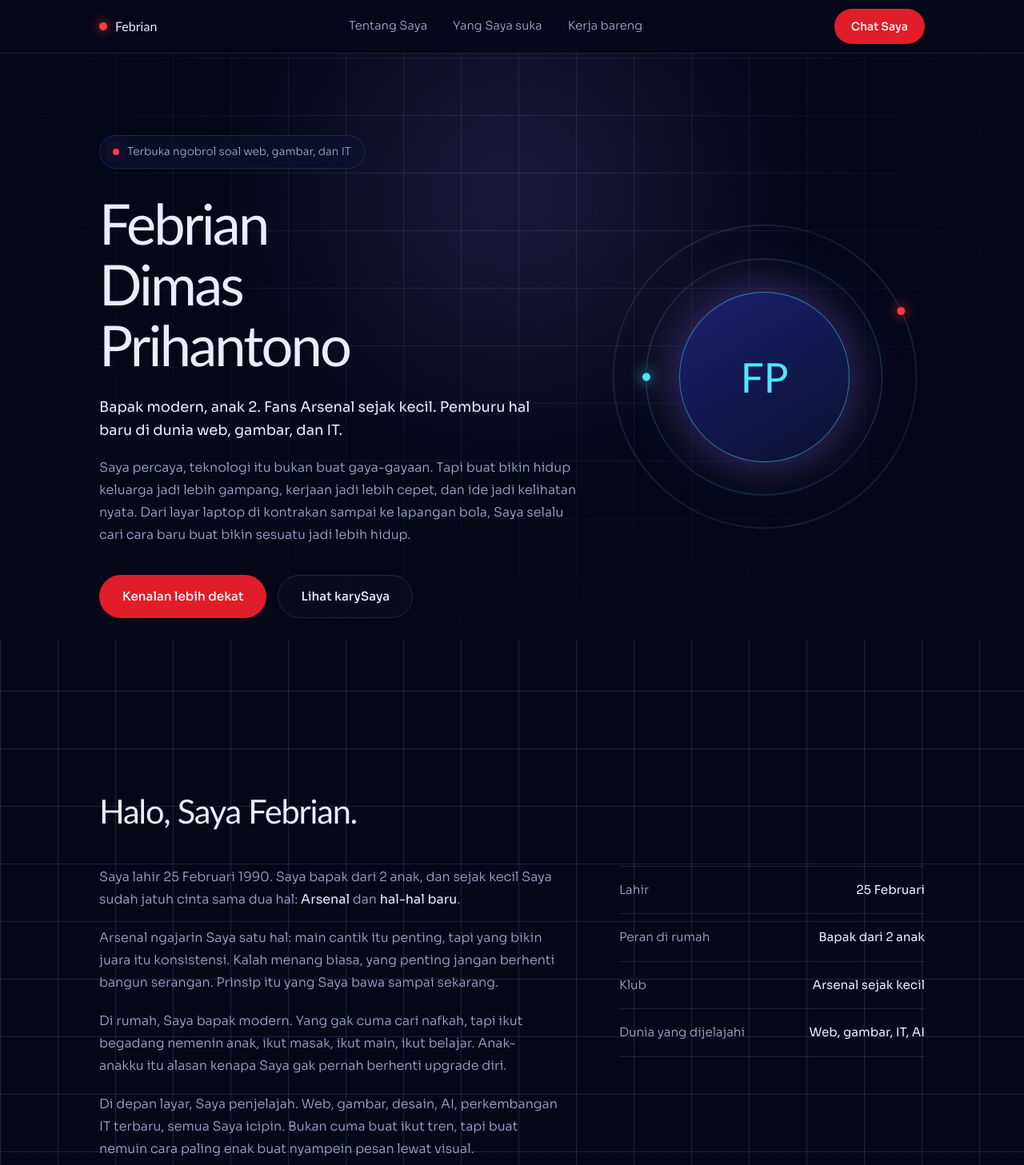
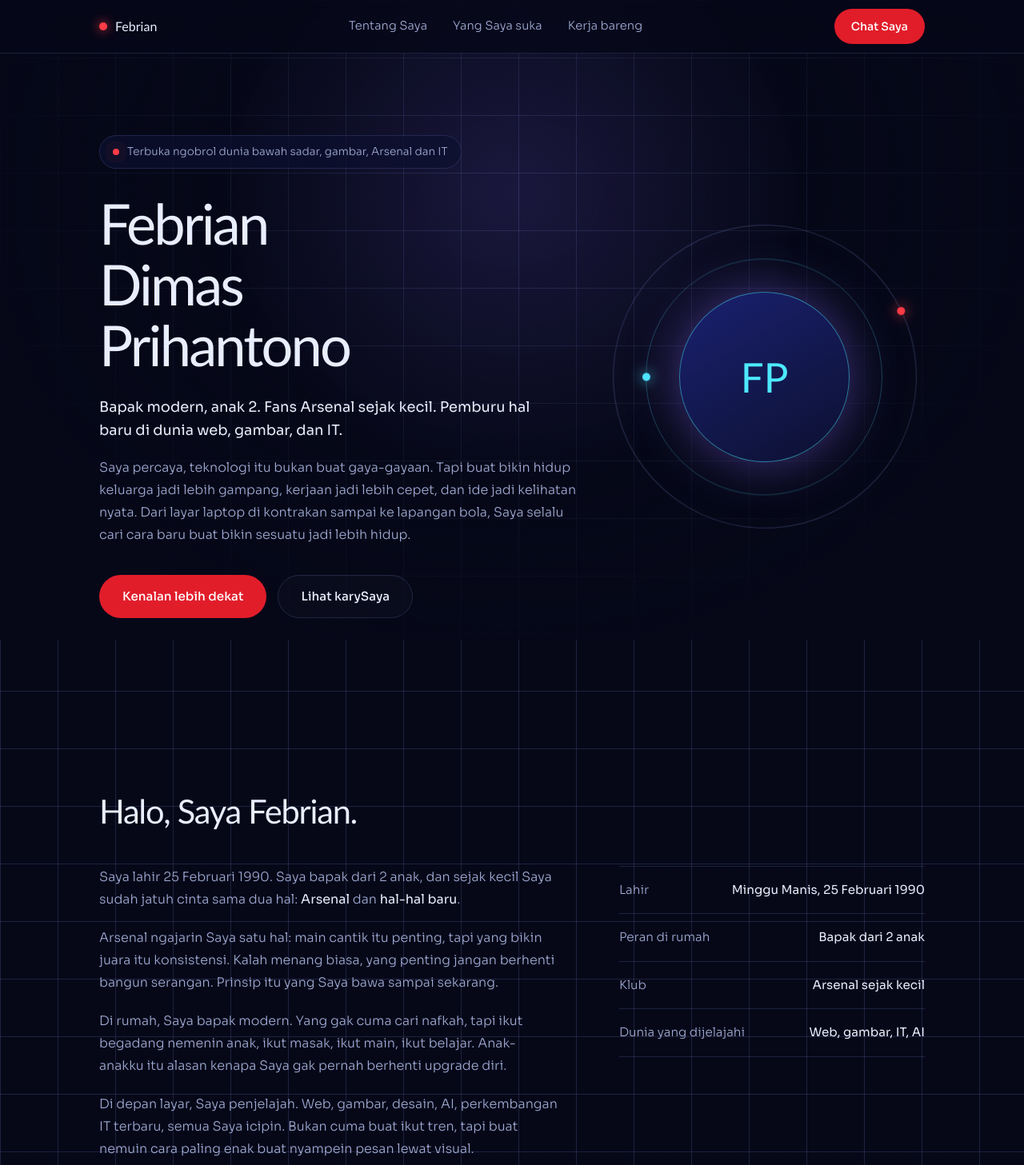
Before and after one commit to vebryandimas/vebs25luck, a plain HTML site: page index.html in a window 1280 px wide. Shown: the top 1457 px of the page at 80% size. Drawn offline with Linux system fonts and the light colour scheme; a web font is replaced by a local one.

Commit message:
Update index.html

```diff
--- a/index.html
+++ b/index.html
@@ -167,7 +167,7 @@ footer strong{color:var(--text);font-weight:400}
   <section class="hero">
     <div class="wrap">
       <div>
-        <div class="status"><span class="pulse" aria-hidden="true"></span>Terbuka ngobrol soal web, gambar, dan IT</div>
+        <div class="status"><span class="pulse" aria-hidden="true"></span>Terbuka ngobrol dunia bawah sadar, gambar, Arsenal dan IT</div>
         <h1><span>Febrian</span><span>Dimas</span><span>Prihantono</span></h1>
         <p class="tagline">Bapak modern, anak 2. Fans Arsenal sejak kecil. Pemburu hal baru di dunia web, gambar, dan IT.</p>
         <p class="intro">Saya percaya, teknologi itu bukan buat gaya-gayaan. Tapi buat bikin hidup keluarga jadi lebih gampang, kerjaan jadi lebih cepet, dan ide jadi kelihatan nyata. Dari layar laptop di kontrakan sampai ke lapangan bola, Saya selalu cari cara baru buat bikin sesuatu jadi lebih hidup.</p>
@@ -199,7 +199,7 @@ footer strong{color:var(--text);font-weight:400}
           <p>Buatku, web yang bagus itu kayak Arsenal main di Emirates: enak ditonton, cepet, rapi, dan bikin penonton betah sampai peluit akhir.</p>
         </div>
         <dl class="facts">
-          <div><dt>Lahir</dt><dd>25 Februari</dd></div>
+          <div><dt>Lahir</dt><dd>Minggu Manis, 25 Februari 1990 </dd></div>
           <div><dt>Peran di rumah</dt><dd>Bapak dari 2 anak</dd></div>
           <div><dt>Klub</dt><dd>Arsenal sejak kecil</dd></div>
           <div><dt>Dunia yang dijelajahi</dt><dd>Web, gambar, IT, AI</dd></div>
```
